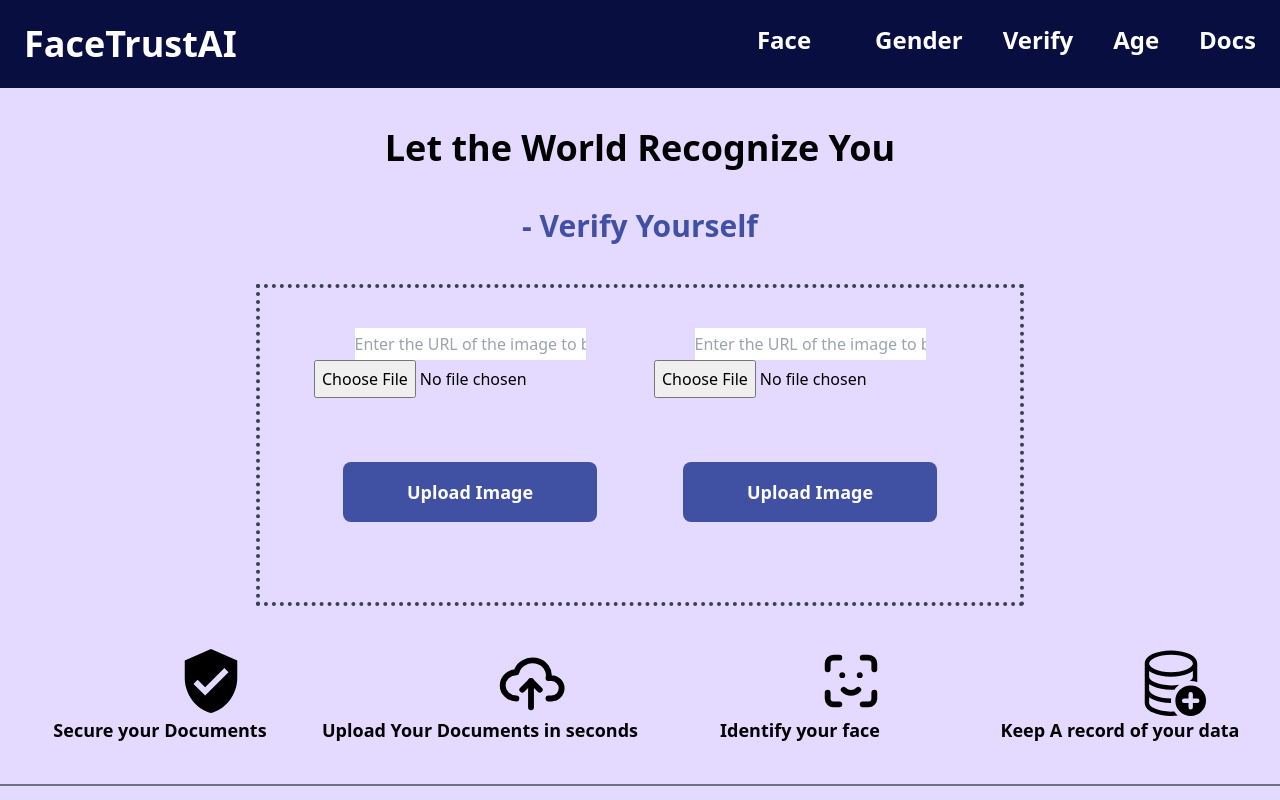
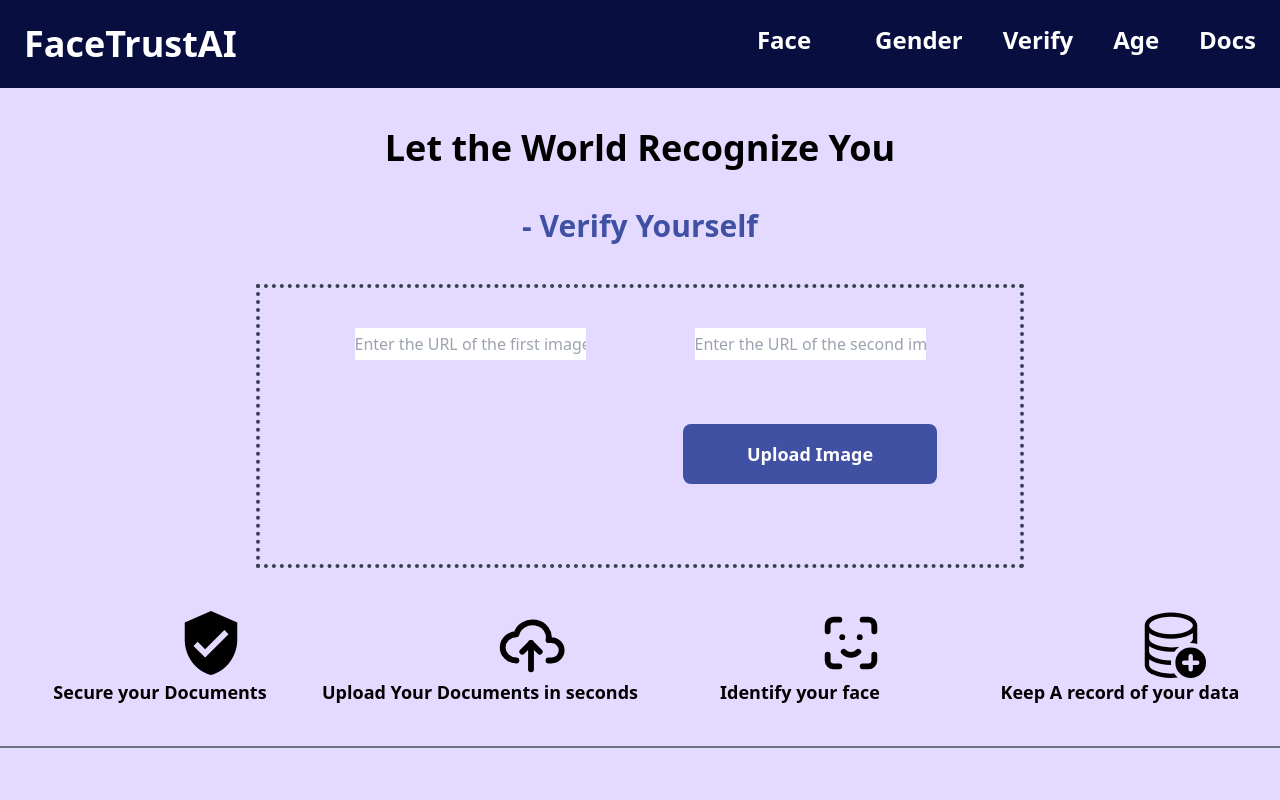
Before and after one commit to Parshvavyas17/Nerd.js-Clash-Of-Codes, a React (Create React App) app in the folder client/: page /verify in a window 1280 px wide. Shown: the top 800 px of the page. Built offline with nearby package versions, Linux system fonts and the light colour scheme.

Commit message:
verify changes

```diff
--- a/client/src/uploads/Verify.js
+++ b/client/src/uploads/Verify.js
@@ -6,12 +6,14 @@
 import { useState } from "react";
 
 function Verify() {
-  const [image, setImage] = useState("");
-  const [url, setUrl] = useState("");
+  const [image1, setImage1] = useState("");
+  const [url1, setUrl1] = useState("");
+  const [image2, setImage2] = useState("");
+  const [url2, setUrl2] = useState("");
 
   const handleUrlUpload = (e) => {
     e.preventDefault();
-    fetch("http://127.0.0.1:8000/api/img/gender", {
+    fetch("http://127.0.0.1:8000/api/img/verify", {
       method: "POST",
       // mode: "no-cors",
       // cache: "no-cache",
@@ -19,63 +21,64 @@
         "Content-Type": "application/json",
         // 'Accept': 'application/json'
       },
-      body: JSON.stringify({ url }),
+      body: JSON.stringify({ url1, url2 }),
     })
       .then((response) => {
         return response.json();
       })
       .then((res) => {
         console.log(res);
-        setImage("");
-        setUrl("");
-        alert(res.gender);
+        setImage1("");
+        setUrl1("");
+        setUrl2("")
+        alert(res.isSame ? "SAME PERSON": "DIFFERENT");
       })
       .catch((error) => console.log(error));
   };
 
-  const handleUpload = (e) => {
-    e.preventDefault();
-    const Data = new FormData();
-    Data.append("file", image);
-    Data.append("upload_preset", "clash-of-codes");
-    Data.append("cloud_name", "dkjknjdfs");
-    fetch("https://api.cloudinary.com/v1_1/dkjknjdfs/image/upload", {
-      method: "POST",
-      body: Data,
-    })
-      .then((resp) => resp.json())
-      .then((data) => {
-        console.log(data.url);
-        const Data2 = new FormData();
-        Data2.append("url", data.url);
-        console.log("Data2: ", Data2);
-        fetch("http://127.0.0.1:8000/api/img/gender", {
-          method: "POST",
-          // mode: "no-cors",
-          // cache: "no-cache",
-          headers: {
-            "Content-Type": "application/json",
-            // 'Accept': 'application/json'
-          },
-          body: JSON.stringify({ url: data.url }),
-        })
-          .then((response) => {
-            return response.json();
-          })
-          .then((res) => {
-            console.log(res);
-            alert(res.gender);
-            // if (res.url === "No Face Detected :(") alert("No face detected");
-            // else window.location.href = res.url;
-          })
-          .catch((error) => console.log(error));
-      })
-      .catch((err) => console.log(err));
-  };
+  // const handleUpload = (e) => {
+  //   e.preventDefault();
+  //   const Data = new FormData();
+  //   Data.append("file", image);
+  //   Data.append("upload_preset", "clash-of-codes");
+  //   Data.append("cloud_name", "dkjknjdfs");
+  //   fetch("https://api.cloudinary.com/v1_1/dkjknjdfs/image/upload", {
+  //     method: "POST",
+  //     body: Data,
+  //   })
+  //     .then((resp) => resp.json())
+  //     .then((data) => {
+  //       console.log(data.url);
+  //       const Data2 = new FormData();
+  //       Data2.append("url", data.url);
+  //       console.log("Data2: ", Data2);
+  //       fetch("http://127.0.0.1:8000/api/img/verify", {
+  //         method: "POST",
+  //         // mode: "no-cors",
+  //         // cache: "no-cache",
+  //         headers: {
+  //           "Content-Type": "application/json",
+  //           // 'Accept': 'application/json'
+  //         },
+  //         body: JSON.stringify({ url1: temp1, url2: temp2 }),
+  //       })
+  //         .then((response) => {
+  //           return response.json();
+  //         })
+  //         .then((res) => {
+  //           console.log(res);
+  //           alert(res.isSame ? "SAME": "DIFFERENT");
+  //           // if (res.url === "No Face Detected :(") alert("No face detected");
+  //           // else window.location.href = res.url;
+  //         })
+  //         .catch((error) => console.log(error));
+  //     })
+  //     .catch((err) => console.log(err));
+  // };
 
-  const handleUrl = (e) => {
-    setUrl(e.target.value);
-  };
+  // const handleUrl1 = (e) => {
+  //   setUrl(e.target.value);
+  // };
   return (
     <div className="bg-[#E4D9FF]">
       <Navbar isLoggedIn />
@@ -95,50 +98,40 @@
                     {" "}
                     <input
                       type="text"
-                      onChange={handleUrl}
+                      onChange={(e)=>setUrl1(e.target.value)}
+                      name="url1"
+                      placeholder="Enter the URL of the first image to be processed"
+                    />
+                    {/* <input
+                      type="file"
+                      onChange={(e) => setImage1(e.target.files[0])}
                       name="url"
-                      placeholder="Enter the URL of the image to be processed"
-                    />
-                    <input
-                      type="file"
-                      onChange={(e) => setImage(e.target.files[0])}
-                      name="url"
-                    />
+                    /> */}
                   </form>
                   <br />
                   <br />{" "}
-                  <button
-                    onClick={
-                      image
-                        ? handleUpload
-                        : url
-                        ? handleUrlUpload
-                        : () => alert("Pls upload image or enter image url")
-                    }
-                    className="px-16 py-4 text-white font-bold text-lg bg-[#4051A3] rounded-lg "
-                  >
-                    Upload Image
-                  </button>
+
                 </div>
                 <div className="w-1/2">
                   <form>
                     <input
                       type="text"
-                      onChange={handleUrl}
+                      onChange={(e) => setUrl2(e.target.value)}
+                      name="url2"
+                      placeholder="Enter the URL of the second image to be processed"
+                    />{" "}
+                    {/* <input
+                      type="file"
+                      // onChange={(e) => setImage1(e.target.files[0])}
                       name="url"
-                      placeholder="Enter the URL of the image to be processed"
-                    />{" "}
-                    <input
-                      type="file"
-                      // onChange={(e) => setImage(e.target.files[0])}
-                      name="url"
-                    />
+                    /> */}
                   </form>
                   <br />
                   <br />
                   <button
                     // onClick={handleUpload}
                     className="px-16 py-4 text-white font-bold text-lg bg-[#4051A3] rounded-lg "
+                    onClick={handleUrlUpload}
                   >
                     Upload Image
                   </button>
@@ -152,7 +145,7 @@
                                     <input
                                         type="file"
                                         className="absolute"
-                                        // onChange={(e) => setImage(e.target.files[0])}
+                                        // onChange={(e) => setImage1(e.target.files[0])}
                                         name="url"
                                     />
                                 </form>
```
